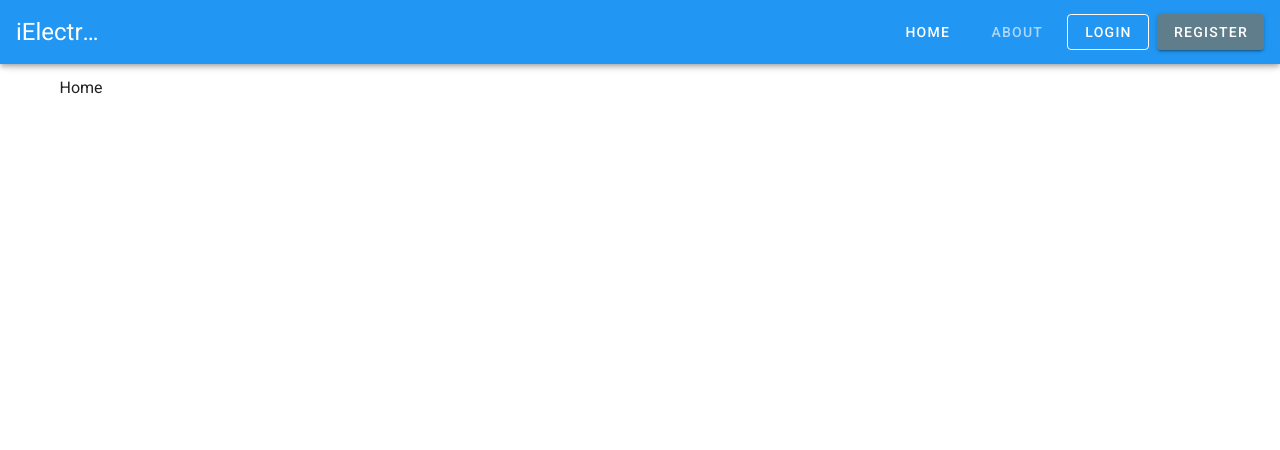
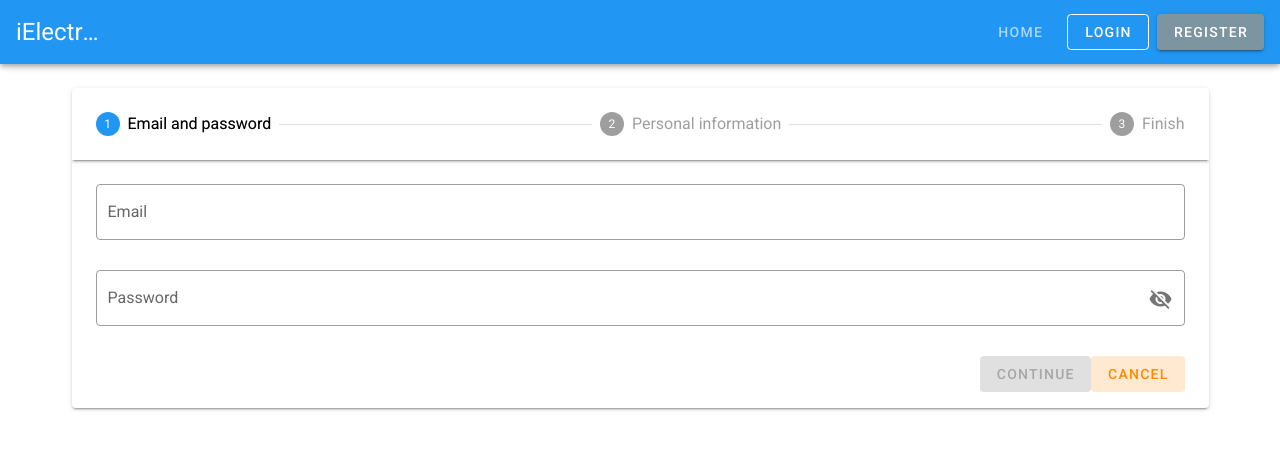
Before and after one commit to SebastianBran/Frontend-Web-Application-iElectric, a Vue app: page / in a window 1280 px wide. Shown: the top 450 px of the page. Built offline with nearby package versions, Linux system fonts and the light colour scheme.

Commit message:
fix: fixed navigation in freeviews

```diff
--- a/src/router/index.js
+++ b/src/router/index.js
@@ -10,22 +10,12 @@ const routes = [
     component: FreeViews,
     children: [
       {
-        path: '',
-        name: 'Home',
-        component: () => import('../views/FreeViews/Home.vue')
-      },
-      {
-        path: '/about',
-        name: 'About',
-        component: () => import('../views/FreeViews/About.vue')
-      },
-      {
         path: '/login',
         name: 'Login',
         component: () => import('../views/FreeViews/Login.vue')
       },
       {
-        path: '/register',
+        path: '',
         name: 'Register',
         component: () => import('../views/FreeViews/Register.vue')
       }
--- a/src/views/FreeViews/About.vue
+++ /dev/null
@@ -1,13 +0,0 @@
-<template>
-  <div>About</div>
-</template>
-
-<script>
-export default {
-  name: "About"
-}
-</script>
-
-<style scoped>
-
-</style>
--- a/src/views/FreeViews/FreeViews.vue
+++ b/src/views/FreeViews/FreeViews.vue
@@ -15,17 +15,10 @@
       <v-spacer></v-spacer>
 
       <v-btn
-          to="/"
+          href="https://ielectric-es3b.github.io/Landing-Page-iElectric/"
           plain
       >
         Home
-      </v-btn>
-      <v-btn
-          to="/about"
-          class="ml-2"
-          plain
-      >
-        About
       </v-btn>
       <v-btn
           to="/login"
@@ -35,7 +28,7 @@
         Login
       </v-btn>
       <v-btn
-          to="/register"
+          to="/"
           class="ml-2"
           color="accent"
       >
--- a/src/views/FreeViews/Home.vue
+++ /dev/null
@@ -1,15 +0,0 @@
-<template>
-  <div>Home</div>
-</template>
-
-<script>
-export default {
-  name: 'Home',
-  components: {
-
-  }
-}
-</script>
-
-<style scoped>
-</style>
```
